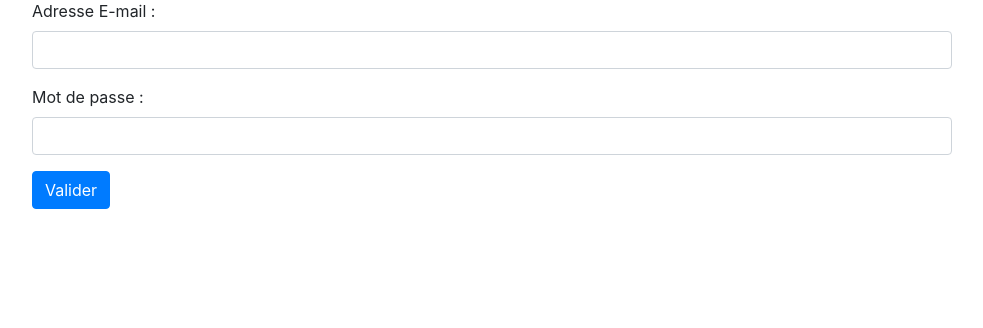
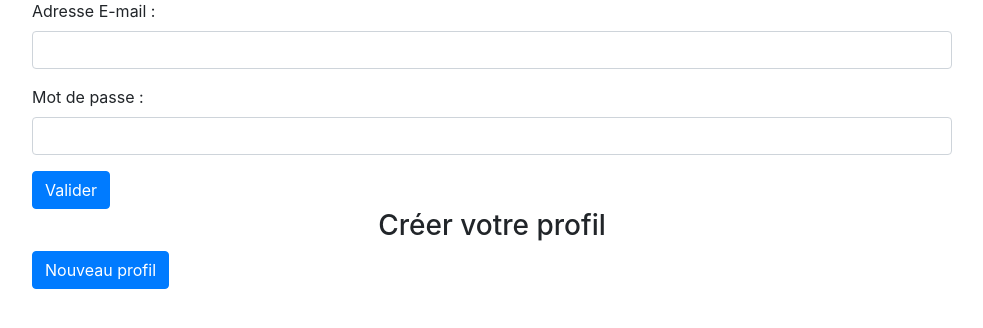
Before and after one commit to royce76/rgbanque, a PHP site: page /connexion.php in a window 1280 px wide. Shown: the part 129-457 px from the top of the page, without its empty margins (148-1131 px from the left). Run offline with PHP 8.4, Linux system fonts and the light colour scheme.

Commit message:
start profil

```diff
--- a/connexion.php
+++ b/connexion.php
@@ -33,6 +33,9 @@
       }
     }
   }
+  elseif(isset($_POST["connexion"]) && !empty($_POST["connexion"])) {
+    header("Location: profil.php");
+  }
  ?>
 
  <!DOCTYPE html>
@@ -50,7 +53,7 @@
       <section class="container">
         <h3 class="text-center">Connexion</h3>
         <div class="row">
-          <form class="col-10 offset-1" action="" method="POST">
+          <form class="col-10 mx-auto" action="" method="POST">
             <div class="form-group">
               <label for="email">Adresse E-mail :</label>
               <input type="email" class="form-control" id="email" aria-describedby="emailHelp" name="email">
@@ -63,6 +66,14 @@
           </form>
         </div>
       </section>
+      <section class="container">
+        <h3 class="text-center">Créer votre profil</h3>
+        <div class="row">
+          <form class="col-10 mx-auto" action="" method="POST">
+            <button type="submit" class="btn btn-primary" name="connexion" value="connexion">Nouveau profil</button>
+          </form>
+        </div>
+      </section>
     </main>
 
     <script src="https://code.jquery.com/jquery-3.5.1.slim.min.js" integrity="sha384-DfXdz2htPH0lsSSs5nCTpuj/zy4C+OGpamoFVy38MVBnE+IbbVYUew+OrCXaRkfj" crossorigin="anonymous"></script>
--- a/index.php
+++ b/index.php
@@ -25,7 +25,6 @@
   ]);
 
   $account_user = $query->fetchAll(PDO::FETCH_ASSOC);
-  print_r($account_user);
  ?>
 <h2 class="text-center my-4">Tous vos comptes</h2>
 <div class="container">
--- a/mouvement.php
+++ b/mouvement.php
@@ -16,7 +16,6 @@ include "template/header.php";
     "id_user" => $info_user["id"]
   ]);
   $account_type = $con->fetchAll(PDO::FETCH_ASSOC);
-  print_r($account_type);
 
   //this three functions look for id,amount,account_type from array accounts
   function search_account_id() {
--- /dev/null
+++ b/profil.php
@@ -0,0 +1,6 @@
+
+<?php
+
+      echo "ok";
+
+?>
```
